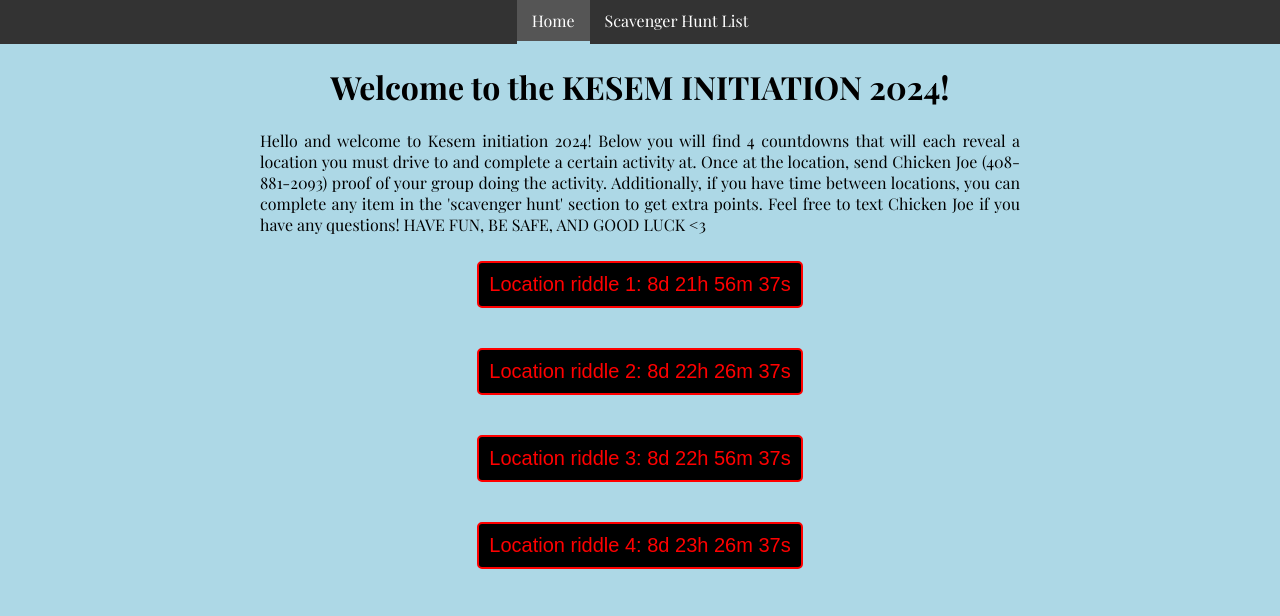
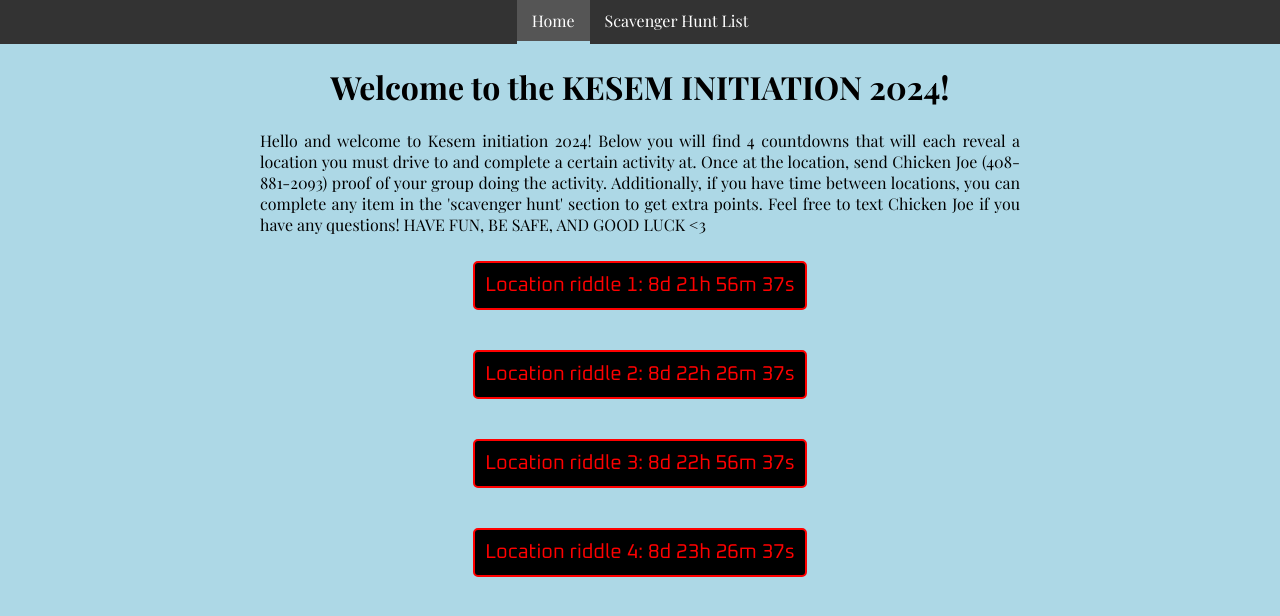
Before and after one commit to yachachli/kesem_initiation, a React (Create React App) app: page /#/home in a window 1280 px wide. Shown: the top 616 px of the page. Built offline with nearby package versions, Linux system fonts and the light colour scheme.

Commit message:
changed timer font

```diff
--- a/src/App.css
+++ b/src/App.css
@@ -1,3 +1,6 @@
+@import url('https://fonts.googleapis.com/css2?family=Oxanium:wght@400;700&display=swap');
+
+
 html, body, #root {
   height: 100%;
   margin: 0;
@@ -100,7 +103,7 @@
 
 
 .countdown {
-  font-family: 'Orbitron', sans-serif;
+  font-family: 'Oxanium', sans-serif;
   color: red;
   background-color: black;
   border: 2px solid red;
```
